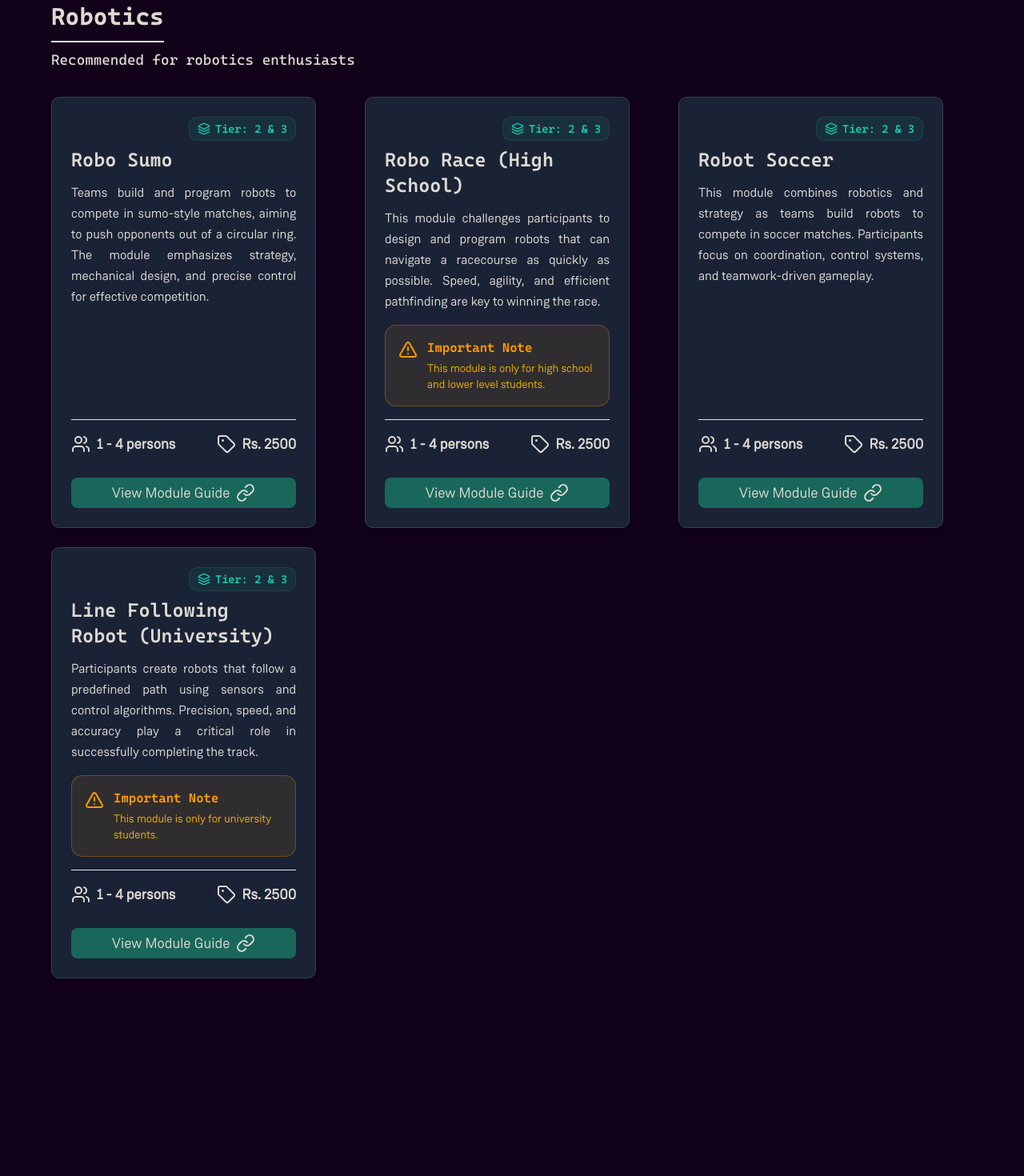
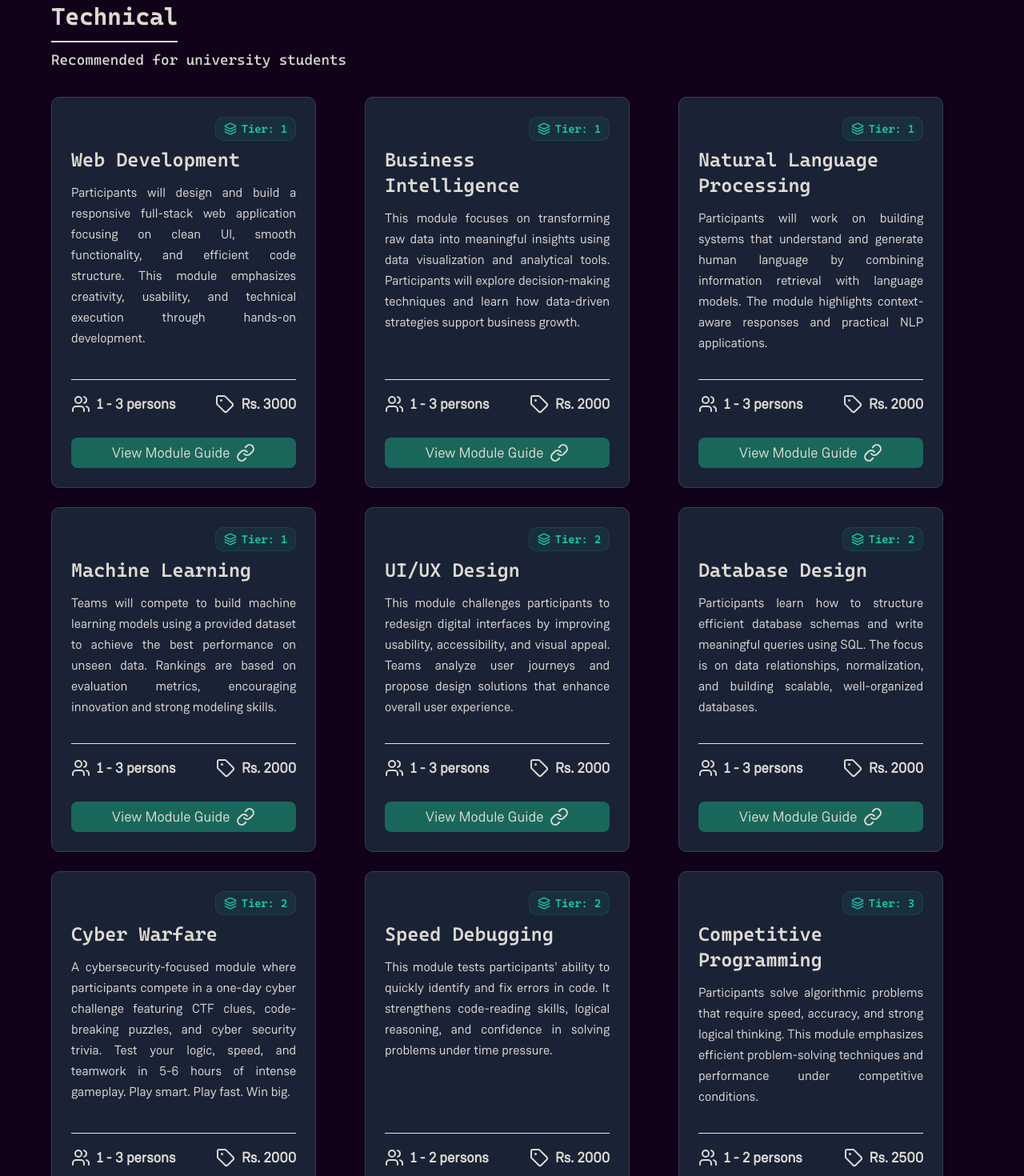
Before and after one commit to css-iba/css-website, a Next.js app: page /ProBattle in a window 1280 px wide. Shown: the part 2960-4430 px from the top of the page at 80% size. Built offline with nearby package versions, Linux system fonts and the light colour scheme.

Commit message:
Update constants.ts

```diff
--- a/app/ProBattle/constants.ts
+++ b/app/ProBattle/constants.ts
@@ -124,105 +124,105 @@ const contacts: TeamContact[] = [
 ];
 
 const modulesData: ModuleCardProps[] = [
-  // {
-  //   name: 'Web Development',
-  //   description:
-  //     'Participants will design and build a responsive full-stack web application focusing on clean UI, smooth functionality, and efficient code structure. This module emphasizes creativity, usability, and technical execution through hands-on development.',
-  //   minParticipants: 1,
-  //   maxParticipants: 3,
-  //   price: 3000,
-  //   guideLink: 'https://drive.google.com/file/d/12l9ynMDS7q3PbK1cFRn_0jSUV2-MDfth/view?usp=sharing',
-  //   category: 'Technical',
-  //   Tier: [1]
-  // },
-  // {
-  //   name: 'Business Intelligence',
-  //   description:
-  //     'This module focuses on transforming raw data into meaningful insights using data visualization and analytical tools. Participants will explore decision-making techniques and learn how data-driven strategies support business growth.',
-  //   minParticipants: 1,
-  //   maxParticipants: 3,
-  //   price: 2000,
-  //   guideLink: 'https://drive.google.com/file/d/14Ua5OsaN7zKz7L25uyplfid2D6vJgfQs/view?usp=sharing',
-  //   category: 'Technical',
-  //   Tier: [1]
-  // },
-  // {
-  //   name: 'Natural Language Processing',
-  //   description:
-  //     'Participants will work on building systems that understand and generate human language by combining information retrieval with language models. The module highlights context-aware responses and practical NLP applications.',
-  //   minParticipants: 1,
-  //   maxParticipants: 3,
-  //   price: 2000,
-  //   guideLink: 'https://drive.google.com/file/d/1GDIj6oJ7a-Vo8D6G8b099hjSOGhUhdQQ/view?usp=sharing',
-  //   category: 'Technical',
-  //   Tier: [1]
-  // },
-  // {
-  //   name: 'Machine Learning',
-  //   description:
-  //     'Teams will compete to build machine learning models using a provided dataset to achieve the best performance on unseen data. Rankings are based on evaluation metrics, encouraging innovation and strong modeling skills.',
-  //   minParticipants: 1,
-  //   maxParticipants: 3,
-  //   price: 2000,
-  //   guideLink: 'https://drive.google.com/file/d/1TE-QRuBZzXKMdIBsF1UpfFvc-po8Xpx7/view?usp=sharing',
-  //   category: 'Technical',
-  //   Tier: [1]
-  // },
-  // {
-  //   name: 'UI/UX Design',
-  //   description:
-  //     'This module challenges participants to redesign digital interfaces by improving usability, accessibility, and visual appeal. Teams analyze user journeys and propose design solutions that enhance overall user experience.',
-  //   minParticipants: 1,
-  //   maxParticipants: 3,
-  //   price: 2000,
-  //   guideLink: 'https://drive.google.com/file/d/1lBWwWJRy57faJDgDk3Qc_1wx8ckdKO_l/view?usp=sharing',
-  //   category: 'Technical',
-  //   Tier: [2]
-  // },
-  // {
-  //   name: 'Database Design',
-  //   description:
-  //     'Participants learn how to structure efficient database schemas and write meaningful queries using SQL. The focus is on data relationships, normalization, and building scalable, well-organized databases.',
-  //   minParticipants: 1,
-  //   maxParticipants: 3,
-  //   price: 2000,
-  //   guideLink: 'https://drive.google.com/file/d/1mIwGQO810BgQxwlt5LXYDzRxeXWsJ68w/view?usp=sharing',
-  //   category: 'Technical',
-  //   Tier: [2]
-  // },
-  // {
-  //   name: 'Cyber Warfare',
-  //   description:
-  //     'A cybersecurity-focused module where participants compete in a one-day cyber challenge featuring CTF clues, code-breaking puzzles, and cyber security trivia. Test your logic, speed, and teamwork in 5-6 hours of intense gameplay. Play smart. Play fast. Win big.',
-  //   minParticipants: 1,
-  //   maxParticipants: 3,
-  //   price: 2000,
-  //   guideLink: 'https://drive.google.com/file/d/14oIWz788aJ7kYQw2pKGq8iMTq9sBgyib/view?usp=sharing',
-  //   category: 'Technical',
-  //   Tier: [2]
-  // },
-  // {
-  //   name: 'Speed Debugging',
-  //   description:
-  //     'This module tests participants\' ability to quickly identify and fix errors in code. It strengthens code-reading skills, logical reasoning, and confidence in solving problems under time pressure.',
-  //   minParticipants: 1,
-  //   maxParticipants: 2,
-  //   price: 2000,
-  //   guideLink: 'https://drive.google.com/file/d/1Fs4xqgVoEyUCj4iMTueL8k0Mu9kTVK-8/view?usp=sharing',
-  //   category: 'Technical',
-  //   Tier: [2]
-  // },
-  // {
-  //   name: 'Competitive Programming',
-  //   description:
-  //     'Participants solve algorithmic problems that require speed, accuracy, and strong logical thinking. This module emphasizes efficient problem-solving techniques and performance under competitive conditions.',
-  //   minParticipants: 1,
-  //   maxParticipants: 2,
-  //   price: 2500,
-  //   guideLink: 'https://drive.google.com/file/d/1QE5UlhRTnGIf8ozD5ErXFFMHTqWdkp_H/view?usp=sharing',
-  //   category: 'Technical',
-  //   Tier: [3]
-  // },
+  {
+    name: 'Web Development',
+    description:
+      'Participants will design and build a responsive full-stack web application focusing on clean UI, smooth functionality, and efficient code structure. This module emphasizes creativity, usability, and technical execution through hands-on development.',
+    minParticipants: 1,
+    maxParticipants: 3,
+    price: 3000,
+    guideLink: 'https://drive.google.com/file/d/12l9ynMDS7q3PbK1cFRn_0jSUV2-MDfth/view?usp=sharing',
+    category: 'Technical',
+    Tier: [1]
+  },
+  {
+    name: 'Business Intelligence',
+    description:
+      'This module focuses on transforming raw data into meaningful insights using data visualization and analytical tools. Participants will explore decision-making techniques and learn how data-driven strategies support business growth.',
+    minParticipants: 1,
+    maxParticipants: 3,
+    price: 2000,
+    guideLink: 'https://drive.google.com/file/d/14Ua5OsaN7zKz7L25uyplfid2D6vJgfQs/view?usp=sharing',
+    category: 'Technical',
+    Tier: [1]
+  },
+  {
+    name: 'Natural Language Processing',
+    description:
+      'Participants will work on building systems that understand and generate human language by combining information retrieval with language models. The module highlights context-aware responses and practical NLP applications.',
+    minParticipants: 1,
+    maxParticipants: 3,
+    price: 2000,
+    guideLink: 'https://drive.google.com/file/d/1GDIj6oJ7a-Vo8D6G8b099hjSOGhUhdQQ/view?usp=sharing',
+    category: 'Technical',
+    Tier: [1]
+  },
+  {
+    name: 'Machine Learning',
+    description:
+      'Teams will compete to build machine learning models using a provided dataset to achieve the best performance on unseen data. Rankings are based on evaluation metrics, encouraging innovation and strong modeling skills.',
+    minParticipants: 1,
+    maxParticipants: 3,
+    price: 2000,
+    guideLink: 'https://drive.google.com/file/d/1TE-QRuBZzXKMdIBsF1UpfFvc-po8Xpx7/view?usp=sharing',
+    category: 'Technical',
+    Tier: [1]
+  },
+  {
+    name: 'UI/UX Design',
+    description:
+      'This module challenges participants to redesign digital interfaces by improving usability, accessibility, and visual appeal. Teams analyze user journeys and propose design solutions that enhance overall user experience.',
+    minParticipants: 1,
+    maxParticipants: 3,
+    price: 2000,
+    guideLink: 'https://drive.google.com/file/d/1lBWwWJRy57faJDgDk3Qc_1wx8ckdKO_l/view?usp=sharing',
+    category: 'Technical',
+    Tier: [2]
+  },
+  {
+    name: 'Database Design',
+    description:
+      'Participants learn how to structure efficient database schemas and write meaningful queries using SQL. The focus is on data relationships, normalization, and building scalable, well-organized databases.',
+    minParticipants: 1,
+    maxParticipants: 3,
+    price: 2000,
+    guideLink: 'https://drive.google.com/file/d/1mIwGQO810BgQxwlt5LXYDzRxeXWsJ68w/view?usp=sharing',
+    category: 'Technical',
+    Tier: [2]
+  },
+  {
+    name: 'Cyber Warfare',
+    description:
+      'A cybersecurity-focused module where participants compete in a one-day cyber challenge featuring CTF clues, code-breaking puzzles, and cyber security trivia. Test your logic, speed, and teamwork in 5-6 hours of intense gameplay. Play smart. Play fast. Win big.',
+    minParticipants: 1,
+    maxParticipants: 3,
+    price: 2000,
+    guideLink: 'https://drive.google.com/file/d/14oIWz788aJ7kYQw2pKGq8iMTq9sBgyib/view?usp=sharing',
+    category: 'Technical',
+    Tier: [2]
+  },
+  {
+    name: 'Speed Debugging',
+    description:
+      'This module tests participants\' ability to quickly identify and fix errors in code. It strengthens code-reading skills, logical reasoning, and confidence in solving problems under time pressure.',
+    minParticipants: 1,
+    maxParticipants: 2,
+    price: 2000,
+    guideLink: 'https://drive.google.com/file/d/1Fs4xqgVoEyUCj4iMTueL8k0Mu9kTVK-8/view?usp=sharing',
+    category: 'Technical',
+    Tier: [2]
+  },
+  {
+    name: 'Competitive Programming',
+    description:
+      'Participants solve algorithmic problems that require speed, accuracy, and strong logical thinking. This module emphasizes efficient problem-solving techniques and performance under competitive conditions.',
+    minParticipants: 1,
+    maxParticipants: 2,
+    price: 2500,
+    guideLink: 'https://drive.google.com/file/d/1QE5UlhRTnGIf8ozD5ErXFFMHTqWdkp_H/view?usp=sharing',
+    category: 'Technical',
+    Tier: [3]
+  },
   {
     name: 'Robo Sumo',
     description:
```
